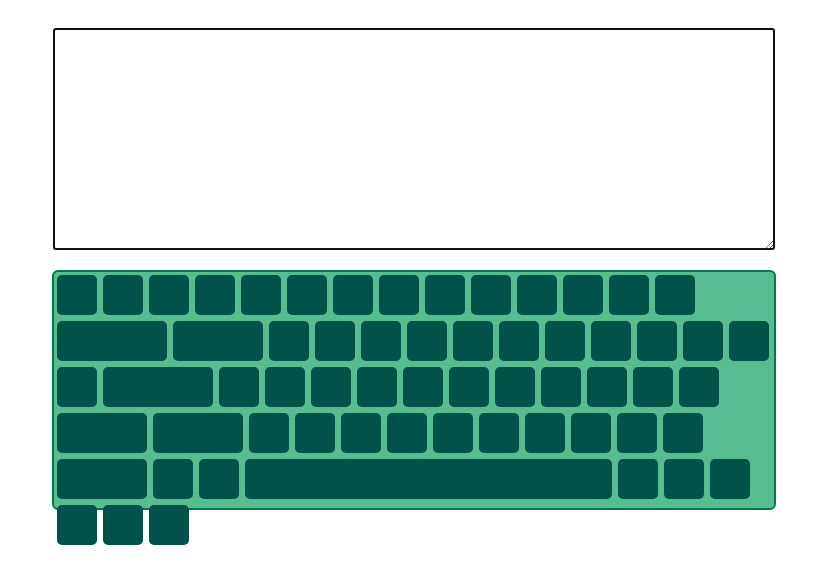
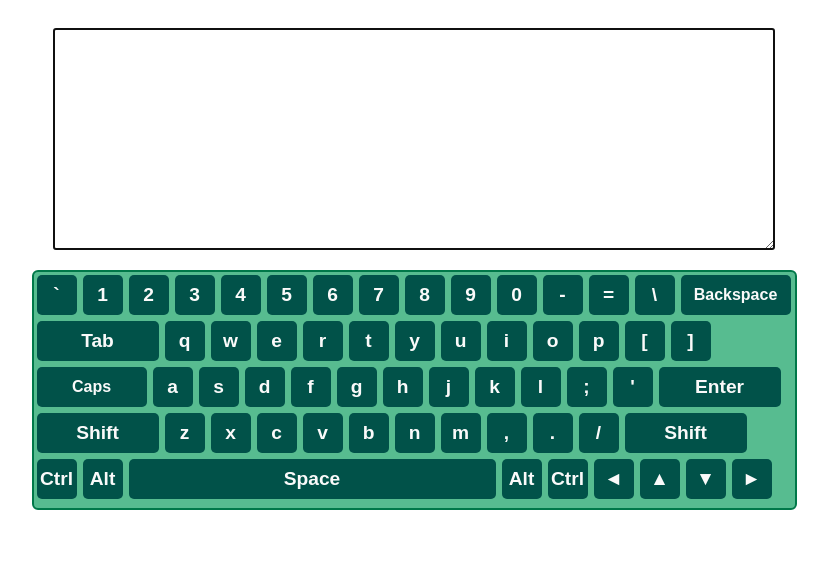
Before and after one commit to Tabarzin/Virtual-Keyboard, a plain HTML site: page index.html in a window 1280 px wide. Shown: the whole page, without its empty margins (226-1054 px from the left). Drawn offline with Linux system fonts and the light colour scheme.

Commit message:
feat: add keyboard functionality

```diff
--- a/index.js
+++ b/index.js
@@ -14,24 +14,14 @@
 div.classList.add("text-input");
 div.setAttribute("autofocus", "autofocus");
 div.setAttribute("readonly", "readonly");
+div.setAttribute("id", "area");
 document.body.appendChild(div);
 
-/*let key = document.createElement('button');
-key.setAttribute("type", "button");
-key.classList.add("key");
-key.innerHTML = keys[1];
-document.body.appendChild(key);*/
 
 let keyboard = document.createElement("div");
 keyboard.classList.add("keyboard");
 document.body.appendChild(keyboard);
 
-document.addEventListener('keydown', (e) => {
-  let letterPressed = e.key;
-  console.log(letterPressed)
-  let x = document.getElementsByClassName('text-input')
-  x.value = letterPressed;
-})
 
 
 for (let i = 0; i < keyCodes.length; i++) {
@@ -141,7 +131,7 @@
  }
 }
 
-
+generateLayout ();
 
 
 document.addEventListener('keydown', function(event) {
--- a/style.css
+++ b/style.css
@@ -13,7 +13,7 @@
 }
 
 .keyboard {
-  width: 720px;
+  width: 761px;
   height: 236px;
   margin: 0 auto;
   background: #57bc90;
@@ -51,7 +51,7 @@
 }
 
 .key-big {
-  width: 90px;
+  width: 122px;
 }
 
 .key-big-caps {
```
